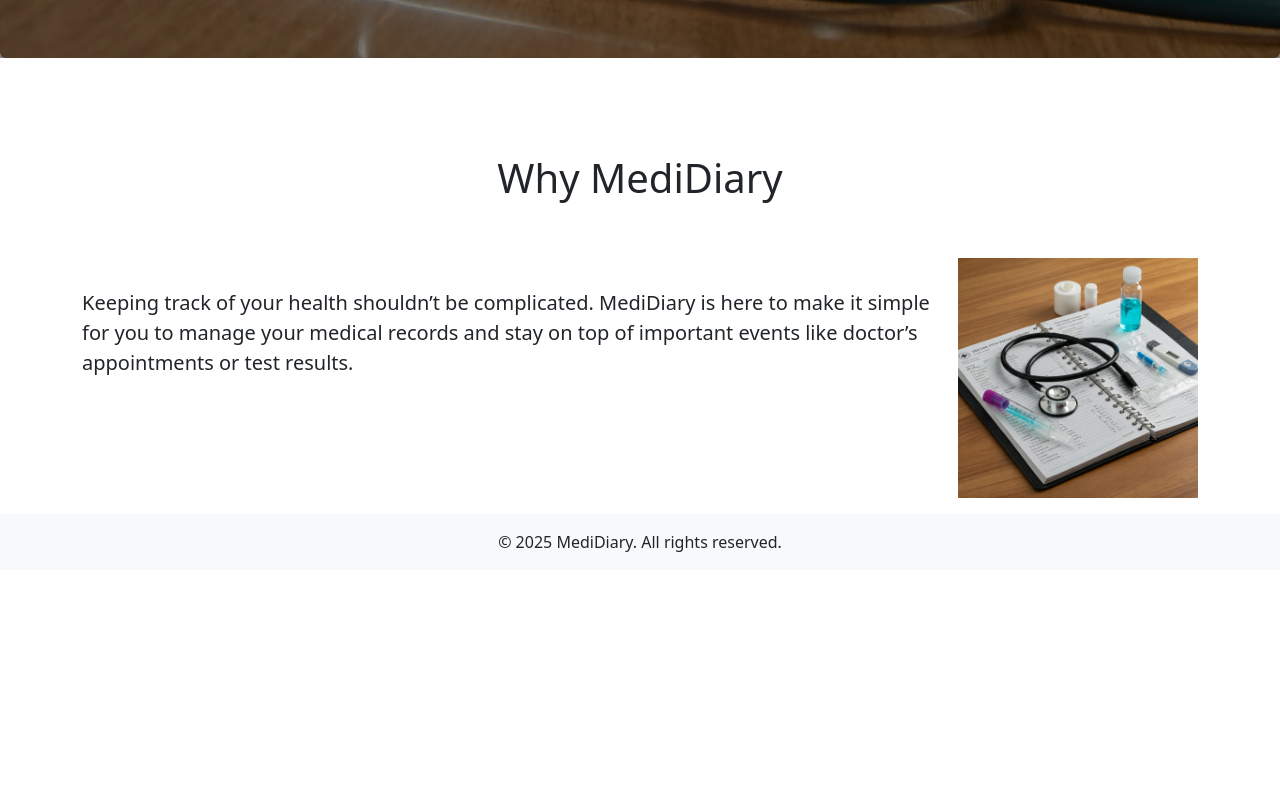
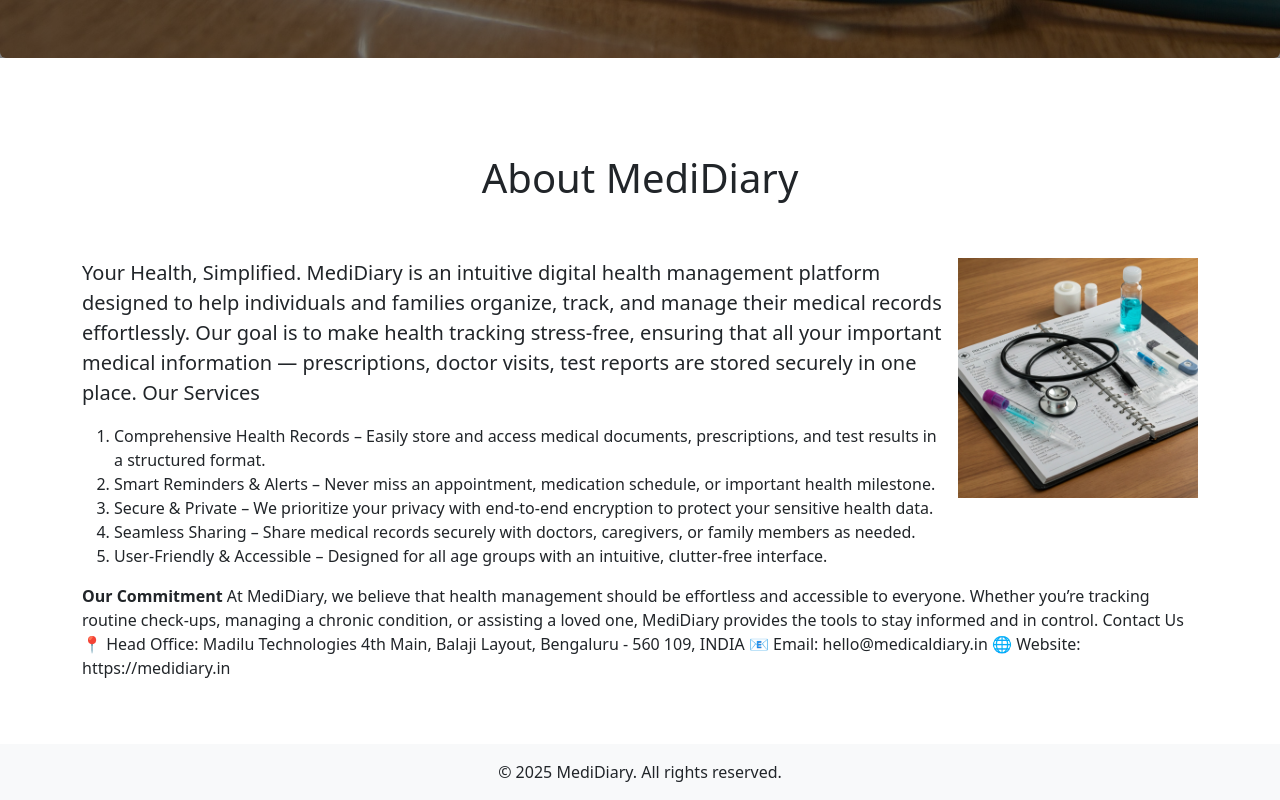
Before and after one commit to madilu-technologies/medidiary.in, a plain HTML site: page index.html in a window 1280 px wide. Shown: the part 742-1542 px from the top of the page. Before the commit the page ends 1312 px from the top, so only its background shows below. Drawn offline with nearby package versions, Linux system fonts and the light colour scheme.

Commit message:
Update index.html

```diff
--- a/index.html
+++ b/index.html
@@ -68,19 +68,37 @@
     <br />
 
     <div class="container clearfix">
-      <p class="h1 text-center">Why MediDiary</p>
+      <p class="h1 text-center">About MediDiary</p>
+      <br /><br />
+      <img src="./res/medical-diary.jpg" class="col-md-6 float-md-end mb-3 ms-md-3 floating-img"/>
+      <p class="lead">
+      Your Health, Simplified.
 
-      <br /><br />
+      MediDiary is an intuitive digital health management platform designed to help individuals and families organize, track, and manage their medical records effortlessly.
+      Our goal is to make health tracking stress-free, ensuring that all your important medical information — prescriptions, doctor visits, test reports are stored securely in one place.
 
-      <img
-        src="./res/medical-diary.jpg"
-        class="col-md-6 float-md-end mb-3 ms-md-3 floating-img"/>
+      <b>Our Services</b>
+      <ol>
+        <li>Comprehensive Health Records – Easily store and access medical documents, prescriptions, and test results in a structured format.</li>
+        <li>Smart Reminders & Alerts – Never miss an appointment, medication schedule, or important health milestone.</li>
+        <li>Secure & Private – We prioritize your privacy with end-to-end encryption to protect your sensitive health data.</li>
+        <li>Seamless Sharing – Share medical records securely with doctors, caregivers, or family members as needed.</li>
+        <li>User-Friendly & Accessible – Designed for all age groups with an intuitive, clutter-free interface.</li>
+      </ol>
 
-      <p class="lead">
-        <br>
-        Keeping track of your health shouldn’t be complicated. MediDiary is
-        here to make it simple for you to manage your medical records and stay
-        on top of important events like doctor’s appointments or test results.
+      <b>Our Commitment</b>
+
+      At MediDiary, we believe that health management should be effortless and accessible to everyone. Whether you’re tracking routine check-ups, managing a chronic condition, or assisting a loved one, MediDiary provides the tools to stay informed and in control.
+
+      Contact Us
+
+📍 Head Office:
+Madilu Technologies
+4th Main, Balaji Layout, Bengaluru - 560 109, INDIA
+
+📧 Email: hello@medicaldiary.in
+
+🌐 Website: https://medidiary.in
       </p>
       <br /><br />
     </div>
```
